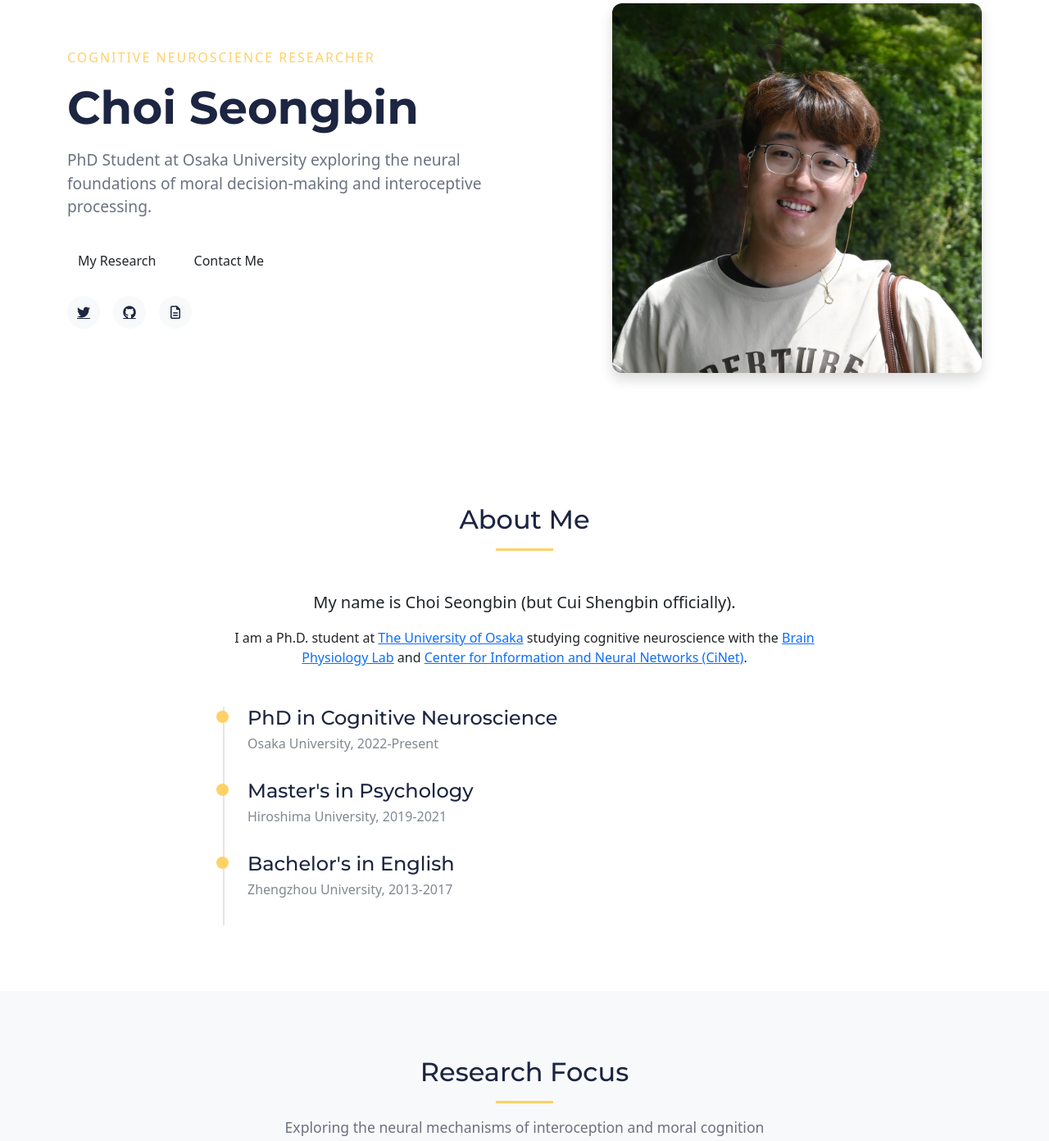
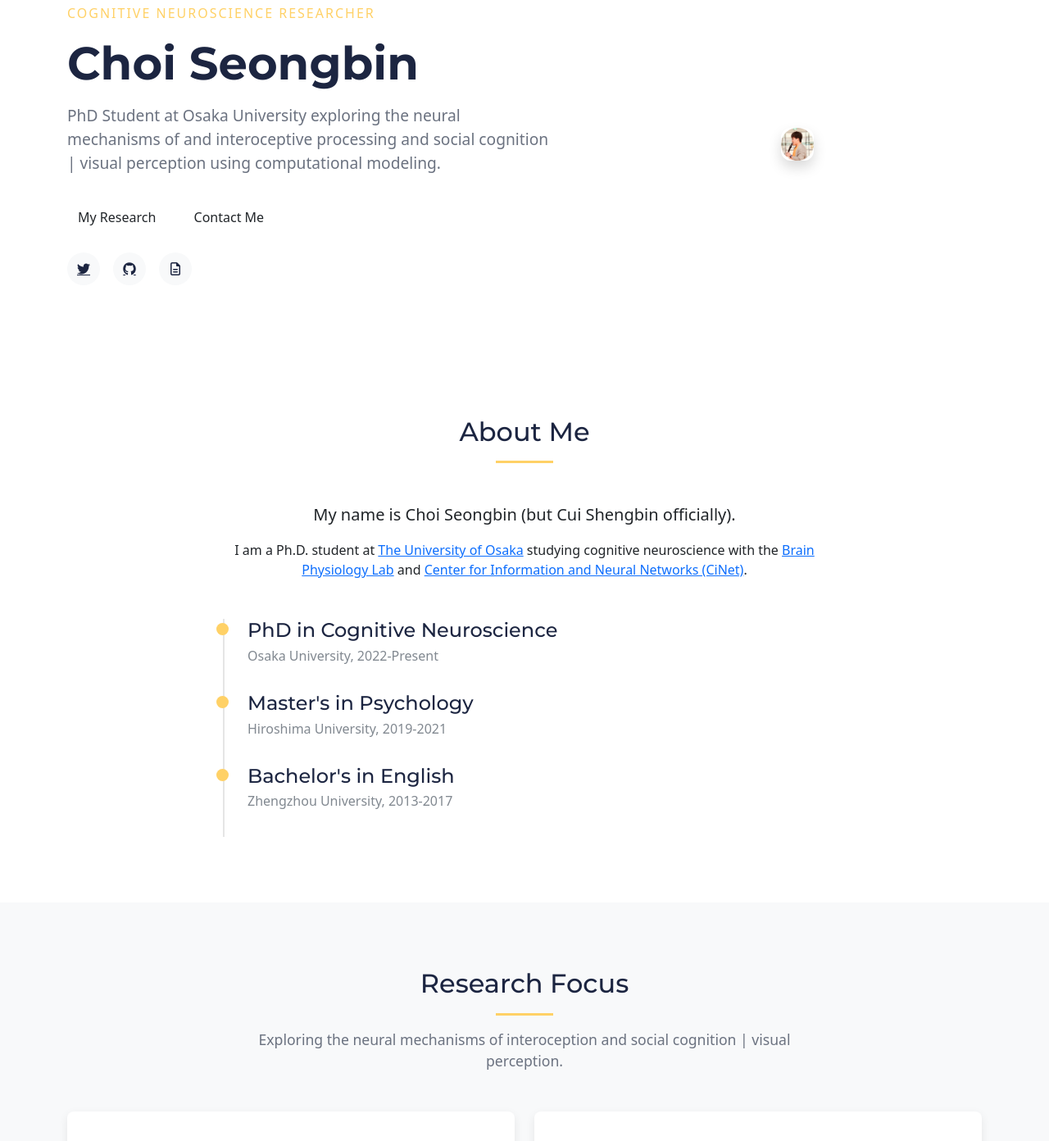
Before and after one commit to ShengbCui/ShengbCui.github.io, a plain HTML site: page index.html in a window 1280 px wide. Shown: the part 176-1568 px from the top of the page at 82% size. Drawn offline with nearby package versions, Linux system fonts and the light colour scheme.

Commit message:
corrected some contents

```diff
--- a/index.html
+++ b/index.html
@@ -116,14 +116,14 @@
                 <div class="row align-items-center">
                     <div class="col-lg-5 order-lg-2">
                         <div class="hero-image">
-                            <img src="images/profile.jpg" alt="Choi Seongbin" class="img-fluid rounded-lg shadow hero-profile-photo">
+                            <img src="images/shengbin.png" alt="Choi Seongbin" width="40" height="40" class="img-fluid rounded-lg shadow hero-profile-photo">
                         </div>
                     </div>
                     <div class="col-lg-7 order-lg-1">
                         <div class="hero-content">
                             <div class="hero-intro">Cognitive Neuroscience Researcher</div>
                             <h1 class="hero-title">Choi Seongbin</h1>
-                            <p class="hero-subtitle">PhD Student at Osaka University exploring the neural foundations of moral decision-making and interoceptive processing.</p>
+                            <p class="hero-subtitle">PhD Student at Osaka University exploring the neural mechanisms of and interoceptive processing and social cognition | visual perception using computational modeling.</p>
                             <div class="hero-buttons mt-4">
                                 <a href="#research" class="btn btn-theme me-3">My Research</a>
                                 <a href="#contact" class="btn btn-theme-outline">Contact Me</a>
@@ -200,7 +200,7 @@
                 <div class="section-header">
                     <h2>Research Focus</h2>
                     <div class="section-divider"></div>
-                    <p class="section-subtitle">Exploring the neural mechanisms of interoception and moral cognition</p>
+                    <p class="section-subtitle">Exploring the neural mechanisms of interoception and social cognition | visual perception. </p>
                 </div>
 
                 <div class="row g-4">
```
